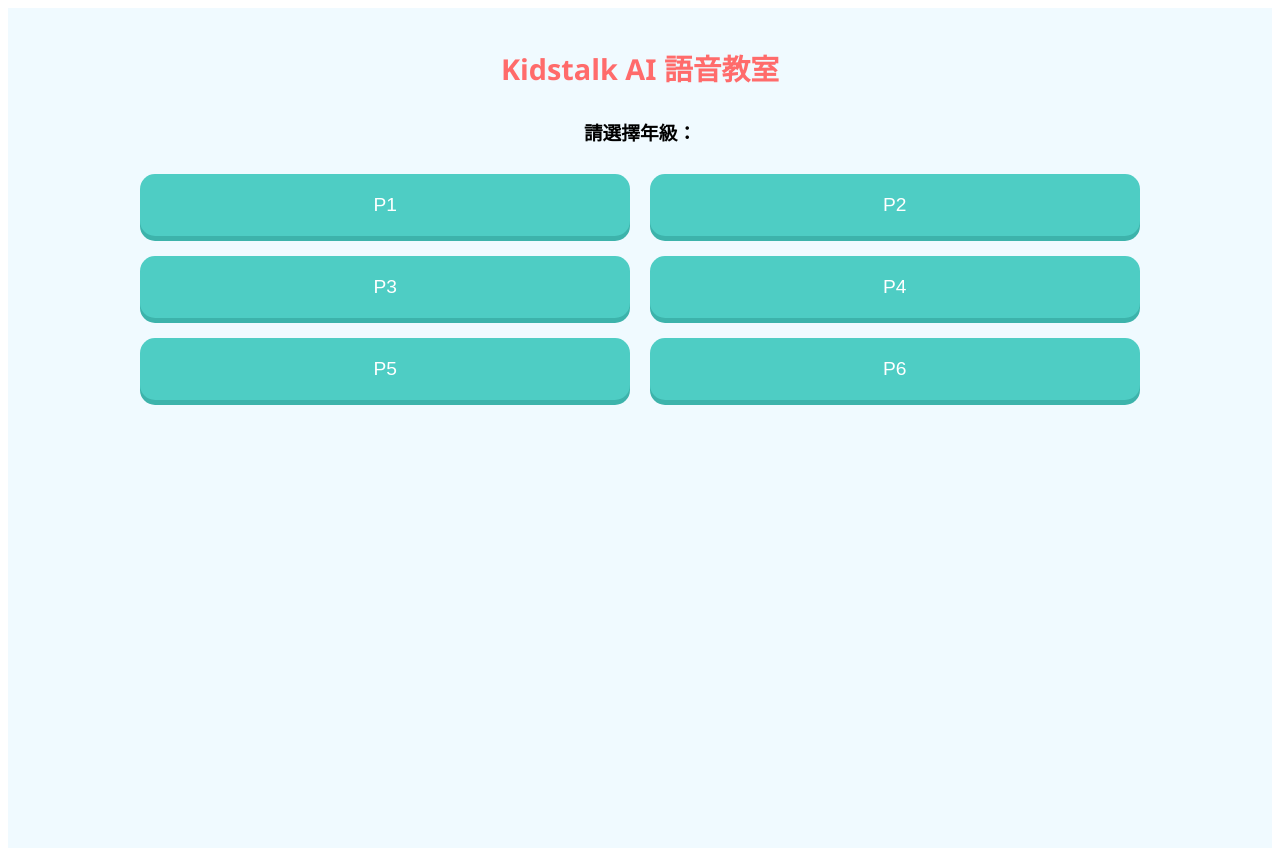
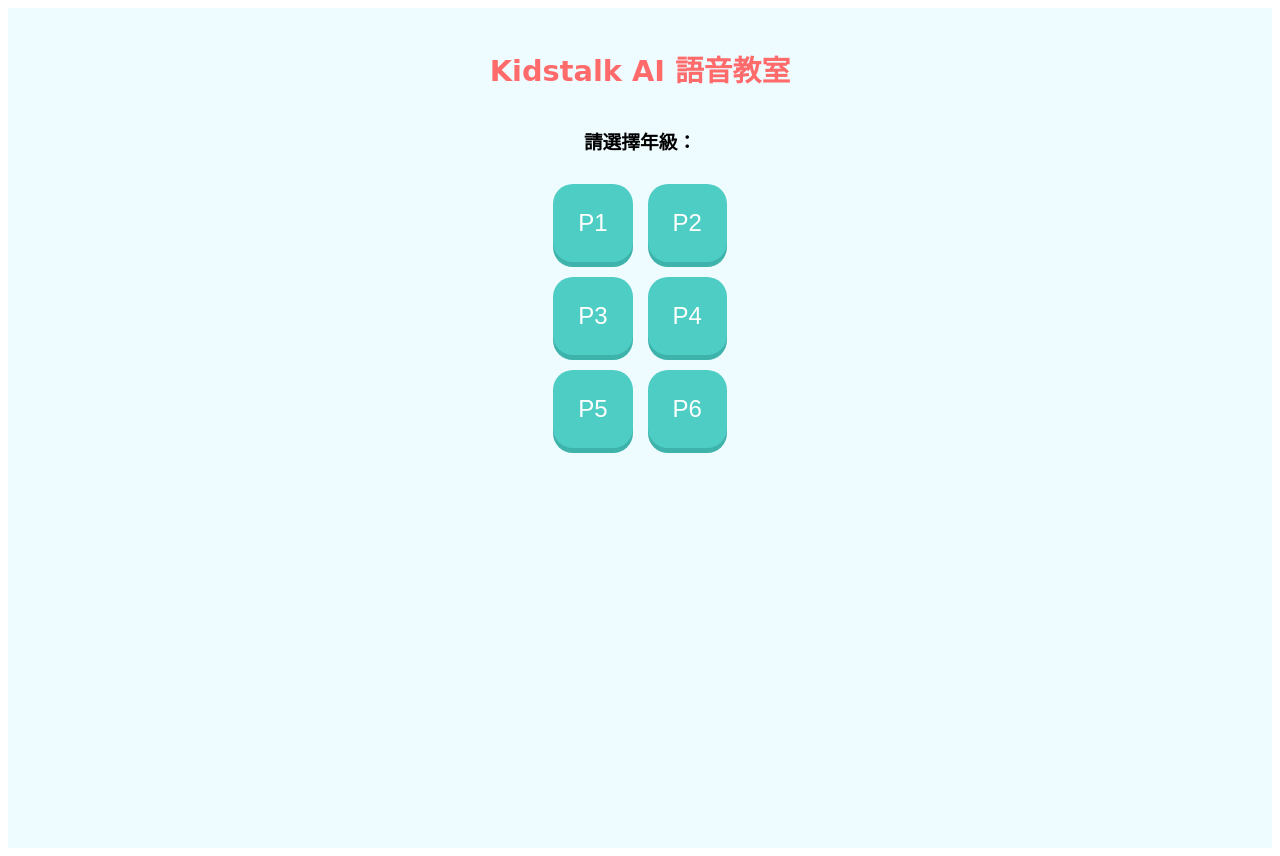
Before and after one commit to samliu-hk/kidstalk-ai, a React (Vite) app: page / in a window 1280 px wide. Built offline with nearby package versions, Linux system fonts and the light colour scheme.

Commit message:
Update App.css

```diff
--- a/src/App.css
+++ b/src/App.css
@@ -1,13 +1,96 @@
-.app { text-align: center; padding: 20px; font-family: 'Segoe UI', Tahoma, Geneva, Verdana, sans-serif; background: #f0faff; min-height: 100vh; }
-.title { color: #ff6b6b; font-size: 1.8rem; margin-bottom: 30px; }
-.lvl-btn { width: 40%; padding: 20px; margin: 10px; font-size: 1.2rem; background: #4ecdc4; color: white; border: none; border-radius: 15px; box-shadow: 0 5px 0 #3db3ab; }
-.card { background: white; padding: 25px; border-radius: 20px; box-shadow: 0 8px 20px rgba(0,0,0,0.1); margin: 20px auto; max-width: 350px; border: 3px solid #4ecdc4; }
-.en-text { font-size: 2rem; color: #333; margin: 10px 0; }
-.zh-text { font-size: 1.1rem; color: #666; }
-.mic-btn { width: 80%; padding: 18px; border-radius: 50px; border: none; background: #4a90e2; color: white; font-size: 1.1rem; margin: 20px 0; cursor: pointer; transition: 0.3s; }
-.mic-btn.active { background: #ff4757; animation: pulse 1s infinite; }
-@keyframes pulse { 0% { transform: scale(1); } 50% { transform: scale(1.05); } 100% { transform: scale(1); } }
+.app {
+  text-align: center;
+  padding: 20px;
+  font-family: 'Comic Sans MS', 'Segoe UI', sans-serif;
+  background: #eefbff;
+  min-height: 100vh;
+  display: flex;
+  flex-direction: column;
+  align-items: center;
+}
+
+.title { color: #ff6b6b; font-size: 1.8rem; margin-top: 20px; }
+
+.lvl-grid {
+  display: grid;
+  grid-template-columns: 1fr 1fr;
+  gap: 15px;
+  margin-top: 30px;
+}
+
+.lvl-btn {
+  padding: 25px;
+  font-size: 1.5rem;
+  background: #4ecdc4;
+  color: white;
+  border: none;
+  border-radius: 20px;
+  box-shadow: 0 5px 0 #3db3ab;
+  cursor: pointer;
+}
+
+.card {
+  background: white;
+  padding: 30px;
+  border-radius: 30px;
+  margin: 20px 0;
+  width: 90vw;
+  max-width: 400px;
+  box-shadow: 0 10px 25px rgba(0,0,0,0.1);
+  border: 4px solid #4ecdc4;
+}
+
+.en-text { font-size: 1.8rem; color: #333; margin: 0; }
+.zh-text { font-size: 1.1rem; color: #666; margin-top: 10px; }
+
+.mic-btn {
+  width: 200px;
+  height: 200px;
+  border-radius: 50%;
+  border: none;
+  background: #ff6b6b;
+  color: white;
+  font-size: 1.2rem;
+  box-shadow: 0 10px 0 #e64b4b;
+  margin: 20px 0;
+  cursor: pointer;
+  transition: 0.2s;
+}
+
+.mic-btn.active {
+  background: #ff0000;
+  transform: translateY(5px);
+  box-shadow: 0 5px 0 #e64b4b;
+  animation: pulse 1s infinite;
+}
+
+@keyframes pulse {
+  0% { transform: scale(1); }
+  50% { transform: scale(1.05); }
+  100% { transform: scale(1); }
+}
+
 .score-num { font-size: 3.5rem; color: #ff6b6b; font-weight: bold; }
-.rocket { position: fixed; bottom: -100px; left: 45%; font-size: 80px; animation: fly 2.5s ease-in-out forwards; z-index: 100; }
-@keyframes fly { 0% { bottom: -100px; opacity: 1; } 100% { bottom: 120%; opacity: 0; } }
-.nav-btn { margin: 10px; padding: 10px 25px; border-radius: 10px; border: 1px solid #ddd; background: #fff; }
+
+/* 🚀 火箭動畫 */
+.rocket-animation {
+  position: fixed;
+  bottom: -100px;
+  left: 45%;
+  font-size: 100px;
+  animation: flyUp 3s ease-in-out forwards;
+  z-index: 1000;
+}
+
+@keyframes flyUp {
+  0% { bottom: -100px; opacity: 1; }
+  100% { bottom: 120%; opacity: 0; }
+}
+
+.nav-btns button {
+  margin: 10px;
+  padding: 10px 20px;
+  border-radius: 10px;
+  border: 1px solid #ccc;
+  background: white;
+}
```
